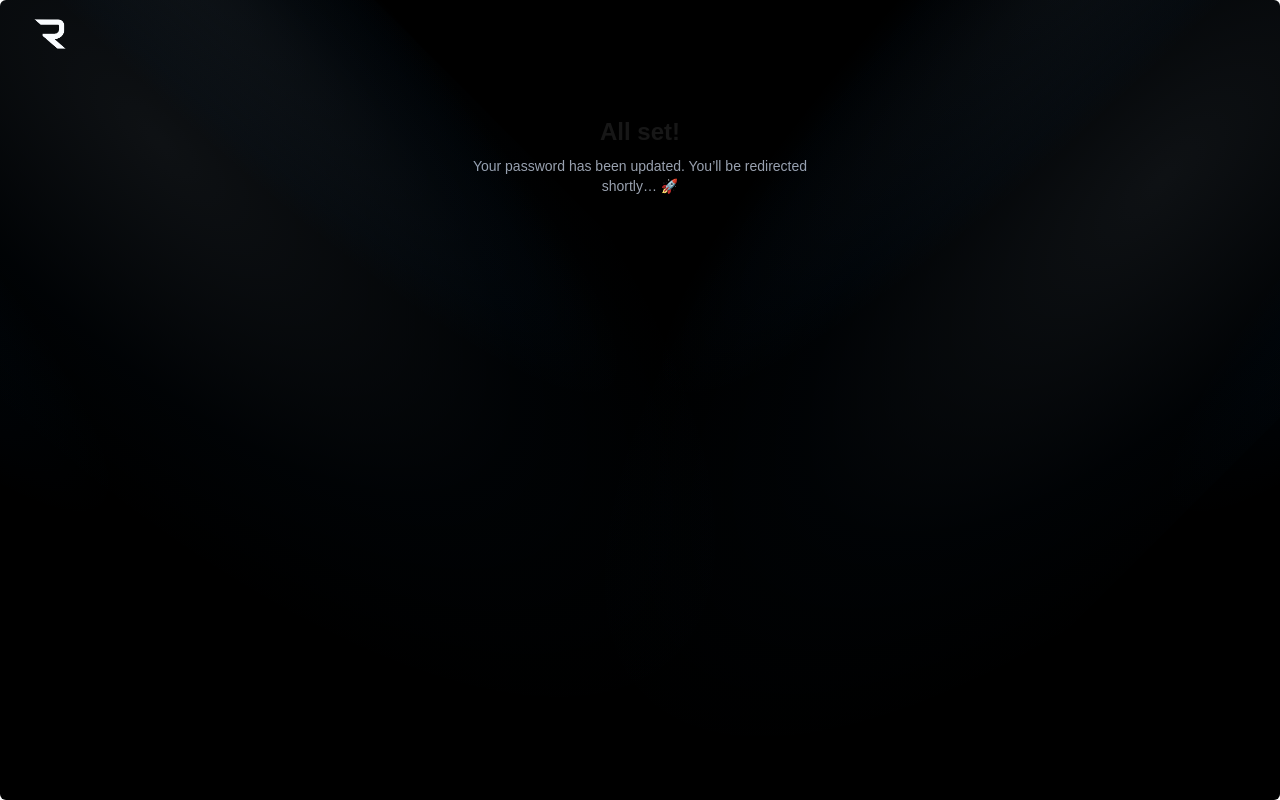
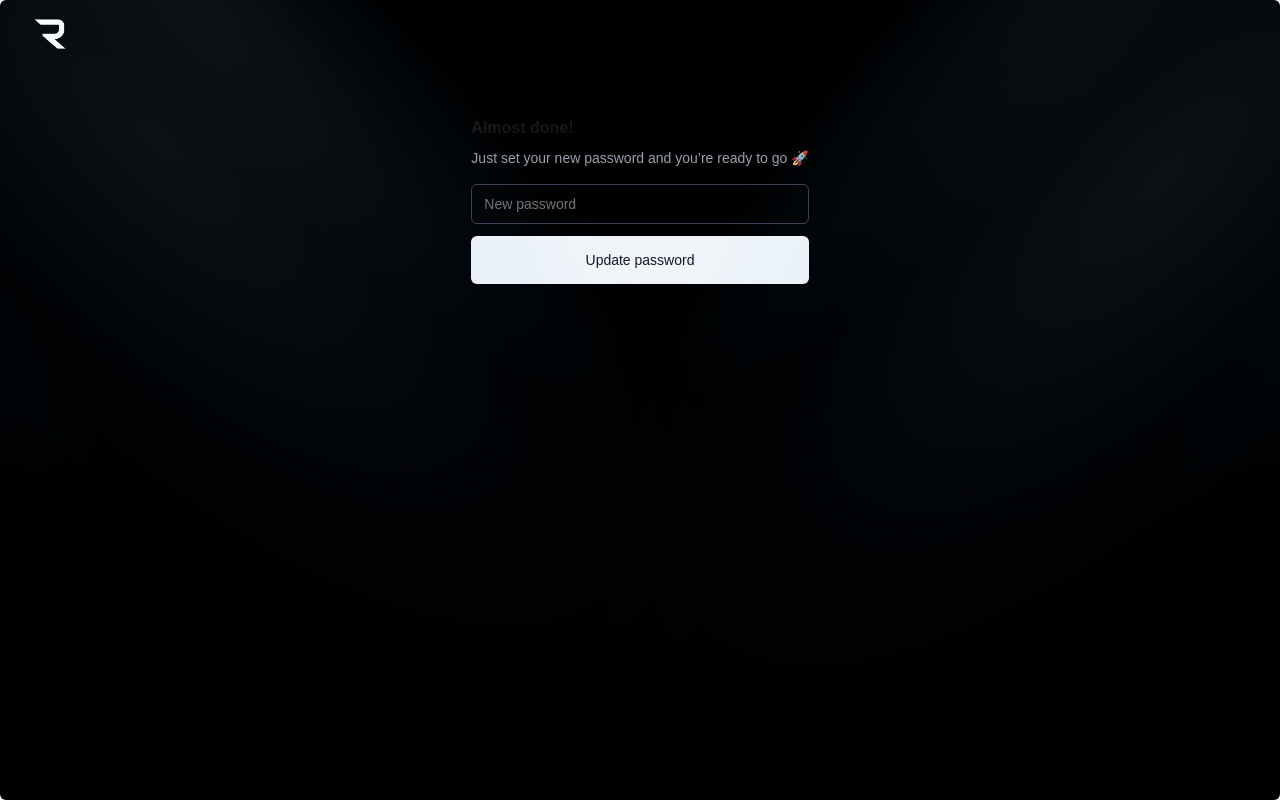
Before and after one commit to SerhiiNadoienko/SpaceR, a Next.js app: page /update-password in a window 1280 px wide. Built offline with nearby package versions, Linux system fonts and the light colour scheme; no server answers.

Commit message:
feat: finished pass recovery flow

```diff
--- /dev/null
+++ b/components/ui/button.tsx
@@ -0,0 +1,59 @@
+import * as React from "react";
+import { Slot } from "@radix-ui/react-slot";
+import { cva, type VariantProps } from "class-variance-authority";
+import { cn } from "@/src/lib/utils";
+
+const buttonVariants = cva(
+  "inline-flex items-center justify-center gap-2 whitespace-nowrap rounded-md text-sm font-medium transition-all disabled:pointer-events-none disabled:opacity-50 [&_svg]:pointer-events-none [&_svg:not([class*='size-'])]:size-4 shrink-0 [&_svg]:shrink-0 outline-none focus-visible:border-ring focus-visible:ring-ring/50 focus-visible:ring-[3px] aria-invalid:ring-destructive/20 dark:aria-invalid:ring-destructive/40 aria-invalid:border-destructive",
+  {
+    variants: {
+      variant: {
+        default: "bg-primary text-primary-foreground hover:bg-primary/90",
+        destructive:
+          "bg-destructive text-white hover:bg-destructive/90 focus-visible:ring-destructive/20 dark:focus-visible:ring-destructive/40 dark:bg-destructive/60",
+        outline:
+          "border bg-background shadow-xs hover:bg-accent hover:text-accent-foreground dark:bg-input/30 dark:border-input dark:hover:bg-input/50",
+        secondary:
+          "bg-secondary text-secondary-foreground hover:bg-secondary/80",
+        ghost:
+          "hover:bg-accent hover:text-accent-foreground dark:hover:bg-accent/50",
+        link: "text-primary underline-offset-4 hover:underline",
+      },
+      size: {
+        default: "h-9 px-4 py-2 has-[>svg]:px-3",
+        sm: "h-8 rounded-md gap-1.5 px-3 has-[>svg]:px-2.5",
+        lg: "h-10 rounded-md px-6 has-[>svg]:px-4",
+        icon: "size-9",
+        "icon-sm": "size-8",
+        "icon-lg": "size-10",
+      },
+    },
+    defaultVariants: {
+      variant: "default",
+      size: "default",
+    },
+  }
+);
+
+function Button({
+  className,
+  variant,
+  size,
+  asChild = false,
+  ...props
+}: React.ComponentProps<"button"> &
+  VariantProps<typeof buttonVariants> & {
+    asChild?: boolean;
+  }) {
+  const Comp = asChild ? Slot : "button";
+
+  return (
+    <Comp
+      data-slot="button"
+      className={cn(buttonVariants({ variant, size, className }))}
+      {...props}
+    />
+  );
+}
+
+export { Button, buttonVariants };
--- /dev/null
+++ b/components/ui/confetti.tsx
@@ -0,0 +1,148 @@
+"use client"
+
+import type { ReactNode } from "react"
+import React, {
+  createContext,
+  forwardRef,
+  useCallback,
+  useEffect,
+  useImperativeHandle,
+  useMemo,
+  useRef,
+} from "react"
+import type {
+  GlobalOptions as ConfettiGlobalOptions,
+  CreateTypes as ConfettiInstance,
+  Options as ConfettiOptions,
+} from "canvas-confetti"
+import confetti from "canvas-confetti"
+
+import { Button } from "@/components/ui/button"
+
+type Api = {
+  fire: (options?: ConfettiOptions) => void
+}
+
+type Props = React.ComponentPropsWithRef<"canvas"> & {
+  options?: ConfettiOptions
+  globalOptions?: ConfettiGlobalOptions
+  manualstart?: boolean
+  children?: ReactNode
+}
+
+export type ConfettiRef = Api | null
+
+const ConfettiContext = createContext<Api>({} as Api)
+
+// Define component first
+const ConfettiComponent = forwardRef<ConfettiRef, Props>((props, ref) => {
+  const {
+    options,
+    globalOptions = { resize: true, useWorker: true },
+    manualstart = false,
+    children,
+    ...rest
+  } = props
+  const instanceRef = useRef<ConfettiInstance | null>(null)
+
+  const canvasRef = useCallback(
+    (node: HTMLCanvasElement) => {
+      if (node !== null) {
+        if (instanceRef.current) return
+        instanceRef.current = confetti.create(node, {
+          ...globalOptions,
+          resize: true,
+        })
+      } else {
+        if (instanceRef.current) {
+          instanceRef.current.reset()
+          instanceRef.current = null
+        }
+      }
+    },
+    [globalOptions]
+  )
+
+  const fire = useCallback(
+    async (opts = {}) => {
+      try {
+        await instanceRef.current?.({ ...options, ...opts })
+      } catch (error) {
+        console.error("Confetti error:", error)
+      }
+    },
+    [options]
+  )
+
+  const api = useMemo(
+    () => ({
+      fire,
+    }),
+    [fire]
+  )
+
+  useImperativeHandle(ref, () => api, [api])
+
+  useEffect(() => {
+    if (!manualstart) {
+      ;(async () => {
+        try {
+          await fire()
+        } catch (error) {
+          console.error("Confetti effect error:", error)
+        }
+      })()
+    }
+  }, [manualstart, fire])
+
+  return (
+    <ConfettiContext.Provider value={api}>
+      <canvas ref={canvasRef} {...rest} />
+      {children}
+    </ConfettiContext.Provider>
+  )
+})
+
+// Set display name immediately
+ConfettiComponent.displayName = "Confetti"
+
+// Export as Confetti
+export const Confetti = ConfettiComponent
+
+interface ConfettiButtonProps extends React.ComponentProps<"button"> {
+  options?: ConfettiOptions &
+    ConfettiGlobalOptions & { canvas?: HTMLCanvasElement }
+}
+
+const ConfettiButtonComponent = ({
+  options,
+  children,
+  ...props
+}: ConfettiButtonProps) => {
+  const handleClick = async (event: React.MouseEvent<HTMLButtonElement>) => {
+    try {
+      const rect = event.currentTarget.getBoundingClientRect()
+      const x = rect.left + rect.width / 2
+      const y = rect.top + rect.height / 2
+      await confetti({
+        ...options,
+        origin: {
+          x: x / window.innerWidth,
+          y: y / window.innerHeight,
+        },
+      })
+    } catch (error) {
+      console.error("Confetti button error:", error)
+    }
+  }
+
+  return (
+    <Button onClick={handleClick} {...props}>
+      {children}
+    </Button>
+  )
+}
+
+ConfettiButtonComponent.displayName = "ConfettiButton"
+
+export const ConfettiButton = ConfettiButtonComponent
--- a/package.json
+++ b/package.json
@@ -18,7 +18,9 @@
     "@tsparticles/engine": "^3.9.1",
     "@tsparticles/react": "^3.0.0",
     "@tsparticles/slim": "^3.9.1",
+    "@types/canvas-confetti": "^1.9.0",
     "aceternity-ui": "^0.2.2",
+    "canvas-confetti": "^1.9.4",
     "class-variance-authority": "^0.7.1",
     "clsx": "^2.1.1",
     "lucide-react": "^0.554.0",
--- a/src/app/(auth)/update-password/UpdatePasswordForm.tsx
+++ b/src/app/(auth)/update-password/UpdatePasswordForm.tsx
@@ -1,11 +1,12 @@
 "use client";
 
-import { useState } from "react";
+import { useRef, useState } from "react";
 import { getSupabaseBrowserClient } from "@/src/lib/supabase/browser-client";
 import { Button } from "@/src/components/ui/button";
 import { Input } from "@/src/components/ui/input";
 import { motion } from "motion/react";
 import { useRouter } from "next/navigation";
+import { Confetti, ConfettiRef } from "@/components/ui/confetti";
 
 export const UpdatePasswordForm = () => {
   const supabase = getSupabaseBrowserClient();
@@ -13,7 +14,7 @@
   const [password, setPassword] = useState("");
   const [status, setStatus] = useState("");
   const [isUpdated, setIsUpdated] = useState(false);
-
+  const confettiRef = useRef<ConfettiRef>(null);
   const handleSubmit = async (e: React.FormEvent) => {
     e.preventDefault();
     setStatus("");
@@ -28,24 +29,35 @@
       setIsUpdated(true);
       setTimeout(() => {
         router.push("/");
-      }, 1500);
+      }, 2500);
     }
   };
 
   return (
     <>
-      {!isUpdated ? (
+      {isUpdated ? (
+        <>
+          <>
             <motion.div
               initial={{ opacity: 0, y: 20 }}
-          animate={{ opacity: 1, y: 0 }}
+              animate={{ opacity: 1, y: 0, scale: 1 }}
               transition={{ duration: 0.6, ease: "easeOut" }}
-          className="flex flex-col gap-2 text-center"
+              className="flex flex-col gap-3 items-center justify-center text-center relative z-10 p-4"
             >
-          <h1 className="text-2xl font-bold">All set!</h1>
-          <p className="text-gray-400 text-sm">
-            Your password has been updated. You’ll be redirected shortly… 🚀
+              <h1 className="text-3xl font-extrabold  drop-shadow-md">
+                All set! 🎉
+              </h1>
+              <p className="text-gray-400 text-base max-w-xs">
+                Your password has been updated successfully. You’ll be
+                redirected shortly… 🚀
               </p>
             </motion.div>
+            <Confetti
+              ref={confettiRef}
+              className="absolute  inset-0 z-0 w-full h-full"
+            />
+          </>
+        </>
       ) : (
         <>
           <h1 className=" font-bold text-left mb-2">Almost done!</h1>
--- a/src/app/components/EmailPasswordForm.tsx
+++ b/src/app/components/EmailPasswordForm.tsx
@@ -5,7 +5,7 @@
 import { Button } from "@/src/components/ui/button";
 import { motion } from "motion/react";
 import { Input } from "@/src/components/ui/input";
-import { useRouter } from "next/navigation"; // если Next 13+ app router
+import { useRouter } from "next/navigation"; // Next 13+ app router
 import Link from "next/link";
 import { ROUTES } from "@/src/constants/routes";
 
@@ -20,19 +20,18 @@
   const [password, setPassword] = useState("");
   const [status, setStatus] = useState("");
   const [emailError, setEmailError] = useState(false);
+  const [passwordError, setPasswordError] = useState(false);
 
   const router = useRouter();
 
   async function handleSubmit(e: React.FormEvent) {
     e.preventDefault();
     setEmailError(false);
+    setPasswordError(false);
     setStatus("");
 
     if (mode === "up") {
-      const { data, error } = await supabase.auth.signUp({
-        email,
-        password,
-      });
+      const { data, error } = await supabase.auth.signUp({ email, password });
 
       if (error) {
         if (error.code === "user_already_exists") {
@@ -54,10 +53,16 @@
       });
 
       if (error) {
-        setStatus(error.message);
-      } else {
-        router.push("/");
+        if (error.code === "invalid_credentials") {
+          setEmailError(true);
+          setPasswordError(true);
+          setStatus("Wrong email address or password.");
+        } else {
+          setStatus(error.message);
+        }
+        return;
       }
+      router.push("/");
     }
   }
 
@@ -66,7 +71,6 @@
       <h1 className="text-4xl font-bold text-center">Sign {mode} with email</h1>
       <form onSubmit={handleSubmit} className="flex flex-col gap-3">
         <Input
-          key="email"
           type="email"
           placeholder="Email"
           value={email}
@@ -74,46 +78,47 @@
           className={`w-full ${emailError ? "border-red-500" : ""}`}
           onChange={(e) => setEmail(e.target.value)}
         />
-        {emailError && (
-          <motion.p
-            initial={{ opacity: 0 }}
-            animate={{ opacity: 1 }}
-            className="text-sm text-red-500"
-          >
-            The email address you entered is already in use.
-          </motion.p>
-        )}
         <Input
-          key="password"
           type="password"
           placeholder="Password"
           value={password}
           required
+          className={`w-full ${passwordError ? "border-red-500" : ""}`}
           onChange={(e) => setPassword(e.target.value)}
         />
         {mode === "in" && (
-          <div className="text-right mt-1">
+          <motion.div
+            className="text-right mt-1"
+            animate={
+              passwordError
+                ? {
+                    x: [0, -5, 5, -5, 5, 0],
+                  }
+                : { x: 0 }
+            }
+            transition={{ duration: 0.3 }}
+          >
             <Link
               href={ROUTES.RESET_PASSWORD}
-              className="text-sm text-gray-500 text-xs hover:underline"
+              className="text-sm text-gray-500 hover:underline"
             >
               Forgot password?
             </Link>
-          </div>
+          </motion.div>
         )}
       </form>
-      {status && !emailError && (
+
+      {status && (
         <motion.p
           initial={{ opacity: 0 }}
           animate={{ opacity: 1 }}
-          className="text-sm text-yellow-300"
+          className="text-sm text-red-500"
         >
           {status}
         </motion.p>
       )}
       <div className="flex flex-col gap-3 w-full">
         <Button
-          key="submit"
           type="submit"
           variant="secondary"
           size="xl"
```
Also changed, not shown: public/logo-black.png (added), 1 other file (tests, documents, lock files or other folders). Lines whose indentation alone changed are shown as unchanged.
